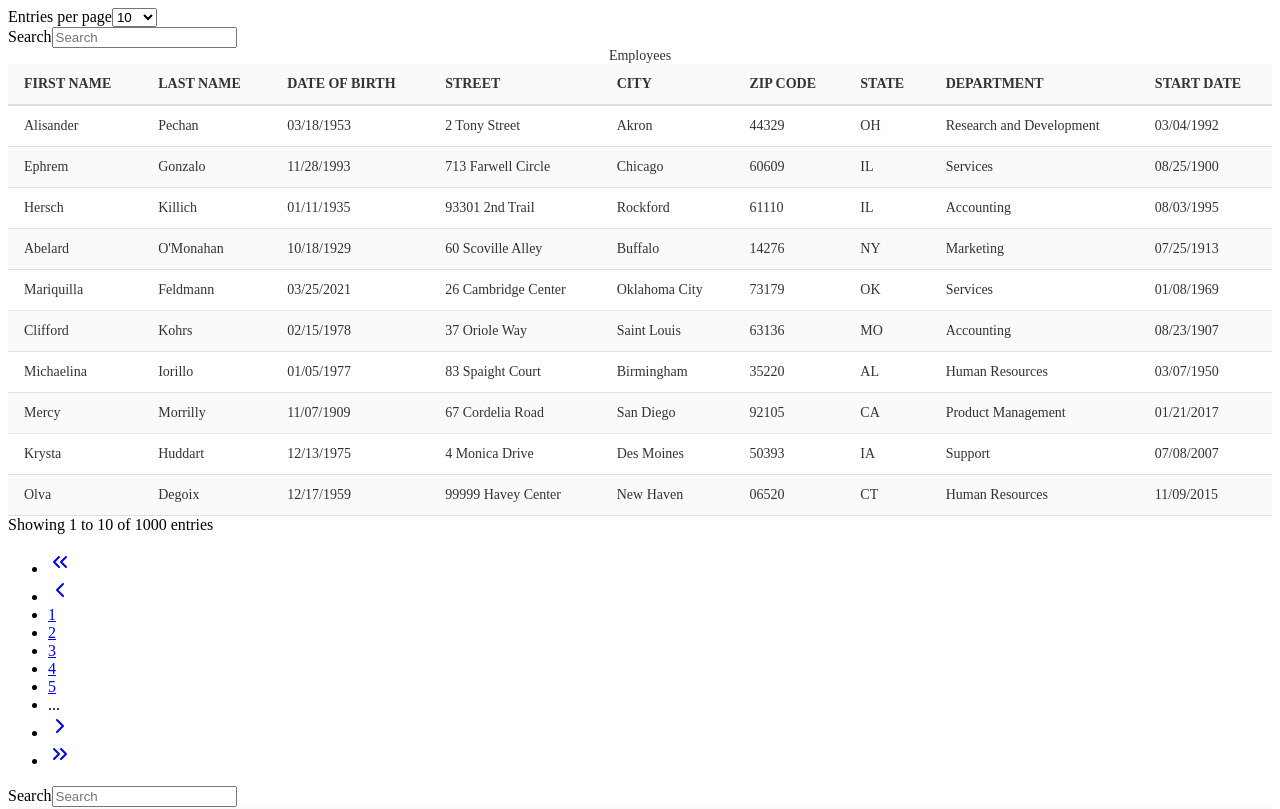
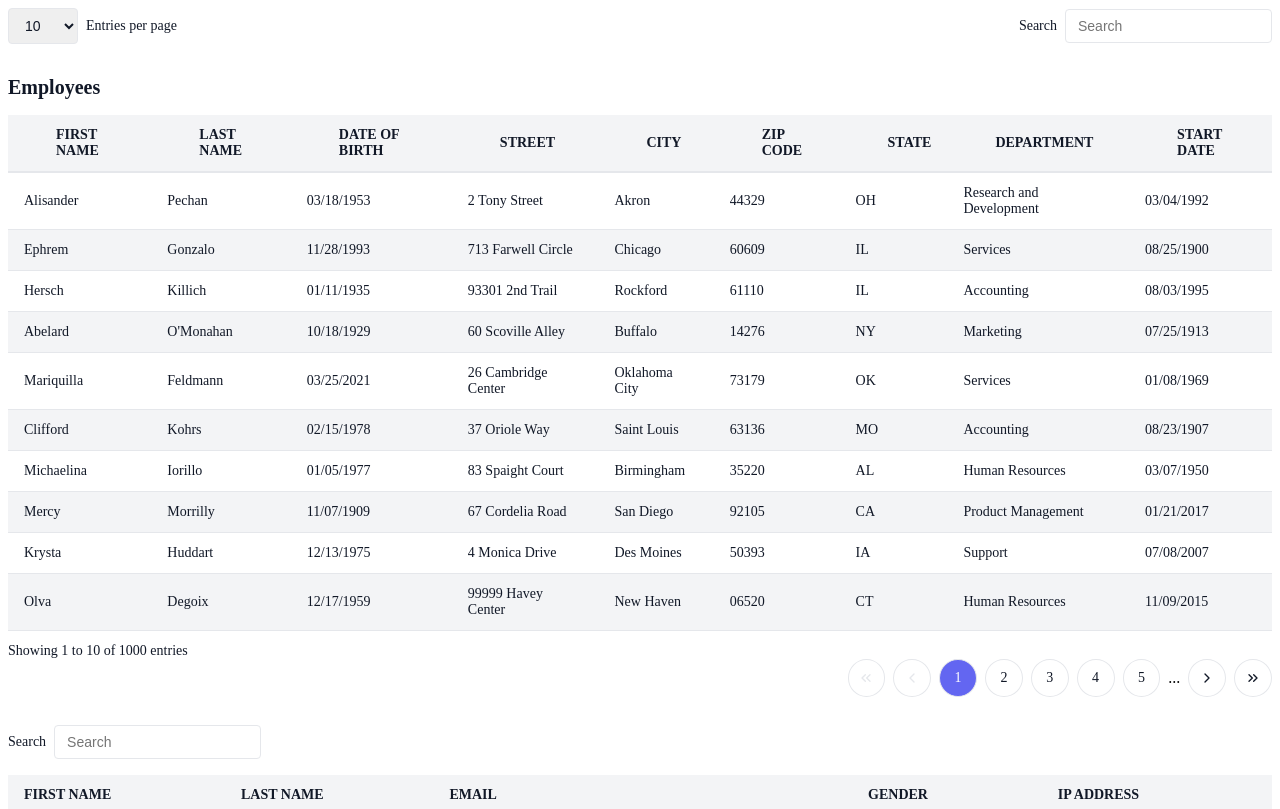
Before and after one commit to lehmax/DataTable, a React (Vite) app: page / in a window 1280 px wide. Shown: the top 809 px of the page. Built offline with nearby package versions, Linux system fonts and the light colour scheme.

Commit message:
add style

```diff
--- a/src/components/DataTable.tsx
+++ b/src/components/DataTable.tsx
@@ -34,8 +34,10 @@ const DataTable = ({
       entriesPerPage={entriesPerPage}
       paginate={paginate}
     >
-      {paginate && <SelectEntriesPerPage />}
-      {search && <Search columns={searchColumns} />}
+      <div className="dt-inputs">
+        {paginate && <SelectEntriesPerPage />}
+        {search && <Search columns={searchColumns} />}
+      </div>
       <Table caption={title} columns={columns} ordering={ordering} />
       {paginate && <Pagination />}
     </DataTableProvider>
--- a/src/components/Pagination.tsx
+++ b/src/components/Pagination.tsx
@@ -23,12 +23,12 @@ const Pagination = () => {
   const isEndPage = currentPage === totalPages;
 
   return (
-    <div className="pagination">
-      <span className="pagination-resume">
+    <div className="dt-pagination">
+      <span className="dt-pagination-resume">
         Showing {start} to {end} of {total} entries
       </span>
       <nav
-        className="pagination-navigation"
+        className="dt-pagination-navigation"
         role="navigation"
         aria-label="Pagination"
       >
@@ -43,7 +43,7 @@ const Pagination = () => {
               aria-label="Go to first page"
               aria-disabled={currentPage === 1 ? "true" : "false"}
             >
-              <ChevronsLeft aria-hidden="true" />
+              <ChevronsLeft aria-hidden="true" size={16} />
             </a>
           </li>
           <li>
@@ -56,7 +56,7 @@ const Pagination = () => {
               aria-label="Go to previous page"
               aria-disabled={currentPage === 1 ? "true" : "false"}
             >
-              <ChevronLeft aria-hidden="true" />
+              <ChevronLeft aria-hidden="true" size={16} />
             </a>
           </li>
           {totalPages > 5 && !isFirstPage && (
@@ -80,7 +80,7 @@ const Pagination = () => {
               aria-label="Go to next page"
               aria-disabled={currentPage === totalPages ? "true" : "false"}
             >
-              <ChevronRight aria-hidden="true" />
+              <ChevronRight aria-hidden="true" size={16} />
             </a>
           </li>
           <li>
@@ -93,7 +93,7 @@ const Pagination = () => {
               aria-label="Go to last page"
               aria-disabled={currentPage === totalPages ? "true" : "false"}
             >
-              <ChevronsRight aria-hidden="true" />
+              <ChevronsRight aria-hidden="true" size={16} />
             </a>
           </li>
         </ul>
--- a/src/components/Search.tsx
+++ b/src/components/Search.tsx
@@ -13,7 +13,7 @@ const Search = ({ columns }: SearchProps) => {
     <form
       role="search"
       onSubmit={(e) => e.preventDefault()}
-      className="searchform"
+      className="dt-search"
     >
       <label htmlFor={id}>Search</label>
       <input
@@ -22,6 +22,7 @@ const Search = ({ columns }: SearchProps) => {
         name="search"
         id={id}
         role="search"
+        className="dt-searchinput"
         onChange={(event) => search(event.target.value)}
       />
     </form>
--- a/src/components/SelectEntriesPerPage.tsx
+++ b/src/components/SelectEntriesPerPage.tsx
@@ -9,7 +9,7 @@ const SelectEntriesPerPage = () => {
   };
 
   return (
-    <div className="entries-selector">
+    <div className="dt-entries-number">
       <label htmlFor="entries">Entries per page</label>
       <select id="entries" onChange={onChange}>
         {pagination.entriesPerPagesRange?.map((entriesPerPages: number) => (
--- a/src/components/Table.tsx
+++ b/src/components/Table.tsx
@@ -1,7 +1,7 @@
-import { ArrowDown, ArrowUp } from "lucide-react";
-import { useDataTableContext } from "../hooks/useDataTableContext";
+import { ArrowUp } from "lucide-react";
 import useSort from "../hooks/useSort";
 
+import { useDataTableContext } from "../hooks/useDataTableContext";
 import "../styles/datatable.scss";
 
 type TableProps = {
@@ -32,17 +32,21 @@ const Head = ({ columns, ordering = true }: HeadProps) => {
       <tr role="row">
         {columns.map(({ label, id }) => {
           return ordering ? (
-            <th role="columnheader" key={id} onClick={() => onClick(id)}>
-              {sortColumn.colId === id && (
+            <th
+              className="dt-orderable"
+              role="columnheader"
+              key={id}
+              onClick={() => onClick(id)}
+              aria-sort={
+                sortColumn.colId === id ? sortColumn.direction : "none"
+              }
+            >
+              <div>
                 <span>
-                  {sortColumn.direction === "ascending" ? (
-                    <ArrowUp />
-                  ) : (
-                    <ArrowDown />
-                  )}
+                  <ArrowUp size={16} className="order-icon" />
                 </span>
-              )}
-              <span role="button">{label}</span>
+                <span role="button">{label}</span>
+              </div>
             </th>
           ) : (
             <th key={id}>{label}</th>
--- a/src/hooks/usePagination.tsx
+++ b/src/hooks/usePagination.tsx
@@ -40,7 +40,7 @@ const usePagination = (
       <li key={startPageBtn + index}>
         <a
           href="#"
-          aria-current={currentPage === startPageBtn + index}
+          aria-current={currentPage === startPageBtn + index ? "page" : false}
           aria-label={`Go to page ${startPageBtn + index}`}
           onClick={(event) => {
             event.preventDefault();
--- a/src/styles/datatable.scss
+++ b/src/styles/datatable.scss
@@ -1,22 +1,29 @@
 :root {
   --color-white: #fff;
-  --color-light-grey: hsl(0, 0%, 96%, 0.5);
-  --color-border-grey: #e1e1e1;
-  --color-text: #333333;
-  --color-hover: hsl(0, 0%, 96%);
+  --color-light-grey: #f3f4f6;
+  --color-border-grey: #e5e7eb;
+  --color-text: #111827;
+  --color-hover: hsl(228, 11%, 91%, 0.8);
+  --color-primary: #6366f1;
 
   --table-padding: 1rem;
   --table-border-radius: 0.5rem;
   --table-font-size: 0.875rem;
 }
 
-// Table styling
 table.datatable {
   width: 100%;
   background-color: var(--color-white);
   border-collapse: collapse;
   font-size: var(--table-font-size);
   color: var(--color-text);
+
+  caption {
+    text-align: left;
+    font-size: 1.25rem;
+    font-weight: bold;
+    margin: 1rem 0;
+  }
 
   th,
   td {
@@ -50,30 +57,140 @@ table.datatable {
       border-bottom: 1px solid var(--color-border-grey);
     }
   }
+}
 
-  .pagination {
+.dt-orderable {
+  cursor: pointer;
+  vertical-align: middle;
+
+  > div {
+    display: flex;
+    align-items: center;
+    gap: 0.5rem;
+  }
+
+  &:hover {
+    background-color: var(--color-hover);
+  }
+
+  &[aria-sort="none"] {
+    .order-icon {
+      opacity: 0;
+    }
+  }
+
+  &[aria-sort="ascending"] {
+    .order-icon {
+      opacity: 1;
+    }
+  }
+
+  &[aria-sort="descending"] {
+    .order-icon {
+      opacity: 1;
+      transform: rotate(-180deg);
+    }
+  }
+
+  .order-icon {
+    margin-left: 0.5rem;
+    opacity: 0;
+    transition: transform 0.2s ease-in-out;
+  }
+}
+
+.dt-searchinput,
+.dt-entries-number select {
+  padding: 8px 12px;
+  border: 1px solid var(--color-border-grey);
+  border-radius: 4px;
+  font-size: var(--table-font-size);
+  color: var(--color-text);
+}
+
+.dt-search {
+  display: flex;
+  flex-direction: row;
+  align-items: center;
+  gap: 0.5rem;
+}
+
+.dt-entries-number {
+  display: flex;
+  flex-direction: row-reverse;
+  align-items: center;
+  gap: 0.5rem;
+}
+
+.dt-inputs {
+  display: flex;
+  flex-direction: row;
+  justify-content: space-between;
+  align-items: center;
+  margin-bottom: 1rem;
+
+  label {
+    font-size: var(--table-font-size);
+    color: var(--color-text);
+  }
+}
+
+.dt-pagination {
+  display: flex;
+  flex-direction: row;
+  justify-content: space-between;
+  padding: 12px 0;
+}
+
+.dt-pagination-resume {
+  font-size: var(--table-font-size);
+  color: var(--color-text);
+}
+
+.dt-pagination-navigation {
+  display: flex;
+  flex-direction: row;
+  gap: 0.5rem;
+
+  ul {
+    list-style: none;
     display: flex;
     flex-direction: row;
-    justify-content: space-between;
-    padding: 12px 0;
+    align-items: center;
+    gap: 0.5rem;
 
-    button {
-      background-color: var(--color-white);
+    li {
+      padding: 0;
+      margin: 0;
+    }
+
+    a {
+      width: 1.24rem;
+      height: 1.25rem;
+      display: flex;
+      align-items: center;
+      justify-content: center;
+      padding: 0.5rem;
       border: 1px solid var(--color-border-grey);
+      border-radius: 100%;
+      font-size: 0.875rem;
       color: var(--color-text);
-      padding: 8px 16px;
-      margin: 0 4px;
-      border-radius: 4px;
-      cursor: pointer;
+      text-decoration: none;
+      font-weight: 500;
+
+      &[aria-current="page"] {
+        background-color: var(--color-primary);
+        color: var(--color-white);
+      }
+
+      &[aria-disabled="true"] {
+        pointer-events: none;
+        color: var(--color-border-grey);
+      }
 
       &:hover {
         background-color: var(--color-hover);
       }
-
-      &.active {
-        background-color: var(--color-light-grey);
-        color: var(--color-text);
-      }
     }
   }
 }
```
